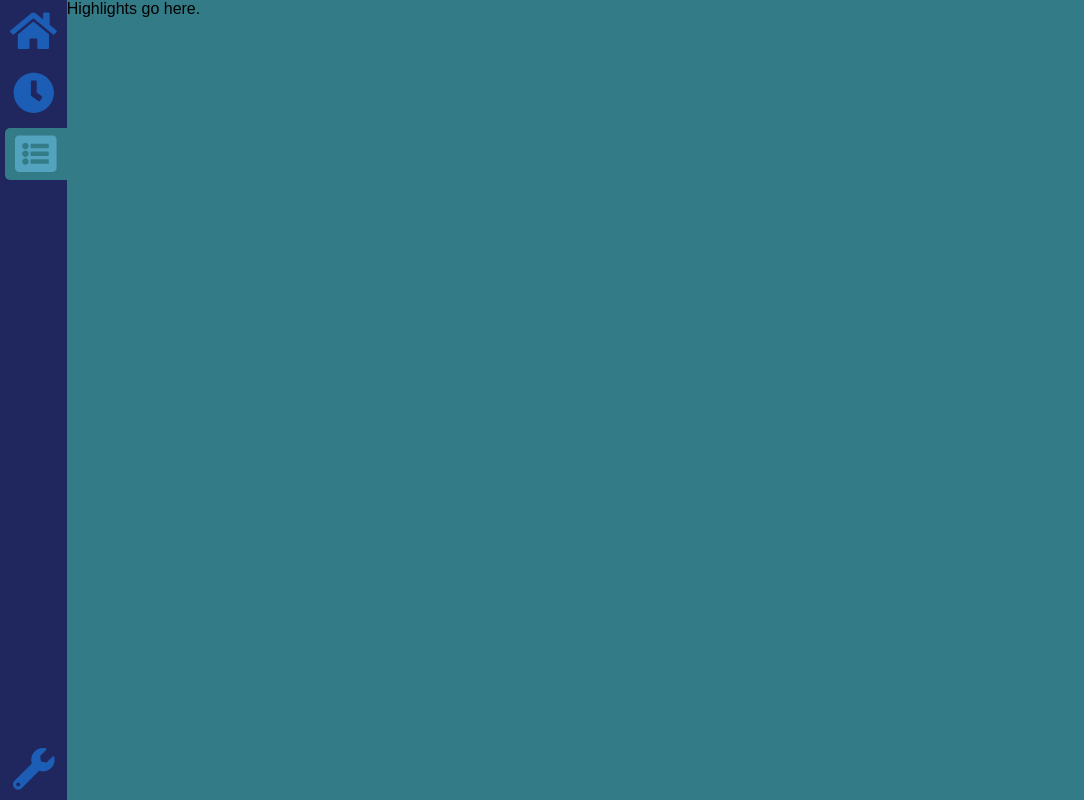
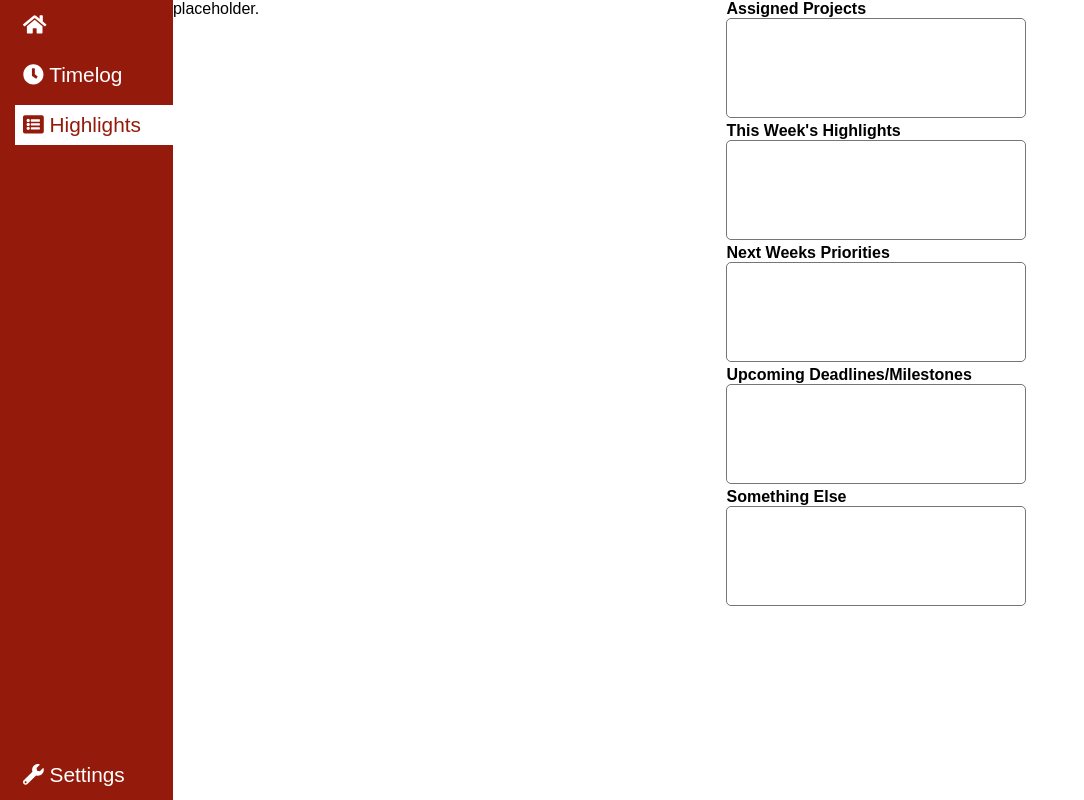
Before and after one commit to colinkey/weebo, a React (Create React App) app: page /highlights in a window 1280 px wide. Shown: the whole page, without its empty margins (0-1084 px from the left). Built offline with nearby package versions, Linux system fonts and the light colour scheme.

Commit message:
Modifying styles, started markup for highlights module

```diff
--- a/src/components/ModuleContainer.css
+++ b/src/components/ModuleContainer.css
@@ -1,4 +1,11 @@
 .module-container {
-  background-color: var(--teal-green);
   width: 100%;
+  display: flex;
+  justify-content: center;
+  align-items: center;
 }
+
+.module {
+  width: 100%;
+  height: 100%;
+}
--- /dev/null
+++ b/src/components/highlights/HighlightEntry.css
@@ -0,0 +1,11 @@
+.highlight textarea {
+  resize: none;
+  width: 300px;
+  height: 100px;
+  padding: 5px;
+  border-radius: 5px;
+}
+
+.highlight h2 {
+  font-size: 1em;
+}
--- /dev/null
+++ b/src/components/highlights/HighlightEntry.js
@@ -0,0 +1,12 @@
+import React from "react";
+
+import "./HighlightEntry.css";
+
+const HighlightEntry = props => (
+  <div className="highlight">
+    <h2>{props.title}</h2>
+    <textarea />
+  </div>
+);
+
+export default HighlightEntry;
--- /dev/null
+++ b/src/components/highlights/Highlights.css
@@ -0,0 +1,7 @@
+.module-highlights {
+  display: flex;
+}
+
+.highlight-container {
+  flex: 1;
+}
--- a/src/components/highlights/Highlights.js
+++ b/src/components/highlights/Highlights.js
@@ -1,8 +1,21 @@
 import React from "react";
+
+import HighlightEntry from "./HighlightEntry";
+
+import "./Highlights.css";
 
 const Highlights = () => (
   <div className="module module-highlights">
-    <p>Highlights go here.</p>
+    <div className="highlight-container previous-highlights">
+      <p>placeholder.</p>
+    </div>
+    <div className="highlight-container previous-highlights">
+      <HighlightEntry title="Assigned Projects" />
+      <HighlightEntry title="This Week's Highlights" />
+      <HighlightEntry title="Next Weeks Priorities" />
+      <HighlightEntry title="Upcoming Deadlines/Milestones" />
+      <HighlightEntry title="Something Else" />
+    </div>
   </div>
 );
 
--- a/src/components/sidebar/Sidebar.css
+++ b/src/components/sidebar/Sidebar.css
@@ -1,8 +1,8 @@
 .sidebar {
   height: 100%;
-  background-color: var(--dark-blue);
-  color: var(--med-blue);
-  text-align: center;
+  background-color: #941b0c;
+  color: white;
+  width: 200px;
 }
 
 .nav-list-container {
@@ -10,12 +10,14 @@
   display: flex;
   flex-direction: column;
   justify-content: space-around;
+  padding-left: 10px;
 }
 
 .nav-list-item {
   list-style: none;
   padding: 5px;
   overflow: auto;
+  font-size: 1.3em;
 }
 
 .nav-list-item:last-of-type {
@@ -25,21 +27,20 @@
 .nav-link {
   text-decoration: none;
   color: inherit;
-  border-radius: 5px 0 0 5px;
+  /* border-radius: 5px 0 0 5px; */
   display: block;
+  padding: 8px;
 }
 
 .nav-link:hover {
-  color: var(--light-blue);
+  border-left: 2px solid white;
 }
 
 .nav-icon {
-  font-size: 2.6em;
-  padding: 5px;
 }
 
 .nav-active {
-  background-color: var(--teal-green);
-  color: var(--light-blue);
+  background-color: white;
+  color: #941b0c;
   margin-right: -5px;
 }
--- a/src/components/sidebar/Sidebar.js
+++ b/src/components/sidebar/Sidebar.js
@@ -17,7 +17,7 @@ const Sidebar = () => (
           className="nav-link"
           activeClassName="nav-active"
         >
-          <i class="fas fa-clock nav-icon" />
+          <i class="fas fa-clock nav-icon" /> Timelog
         </NavLink>
       </li>
       <li className="nav-list-item">
@@ -26,7 +26,7 @@ const Sidebar = () => (
           className="nav-link"
           activeClassName="nav-active"
         >
-          <i class="fas fa-list-alt nav-icon" />
+          <i class="fas fa-list-alt nav-icon" /> Highlights
         </NavLink>
       </li>
       <li className="nav-list-item">
@@ -36,7 +36,7 @@ const Sidebar = () => (
           className="nav-link"
           activeClassName="nav-active"
         >
-          <i class="fas fa-wrench nav-icon" />
+          <i class="fas fa-wrench nav-icon" /> Settings
         </NavLink>
       </li>
     </ul>
--- a/src/index.css
+++ b/src/index.css
@@ -2,16 +2,7 @@
   margin: 0;
   padding: 0;
   font-family: sans-serif;
-  --yellow: #ba8e3f;
-  --dark-brown: #412c20;
-  --light-brown: #8e714b;
-  --tan: #c7b292;
-  --lavender: #a594a1;
-  --dark-blue: #20265e;
-  --med-blue: #1c5eb5;
-  --light-blue: #53a2be;
-  --dark-teal: #176087;
-  --teal-green: #337b87;
+  box-sizing: border-box;
 }
 
 body {
```
